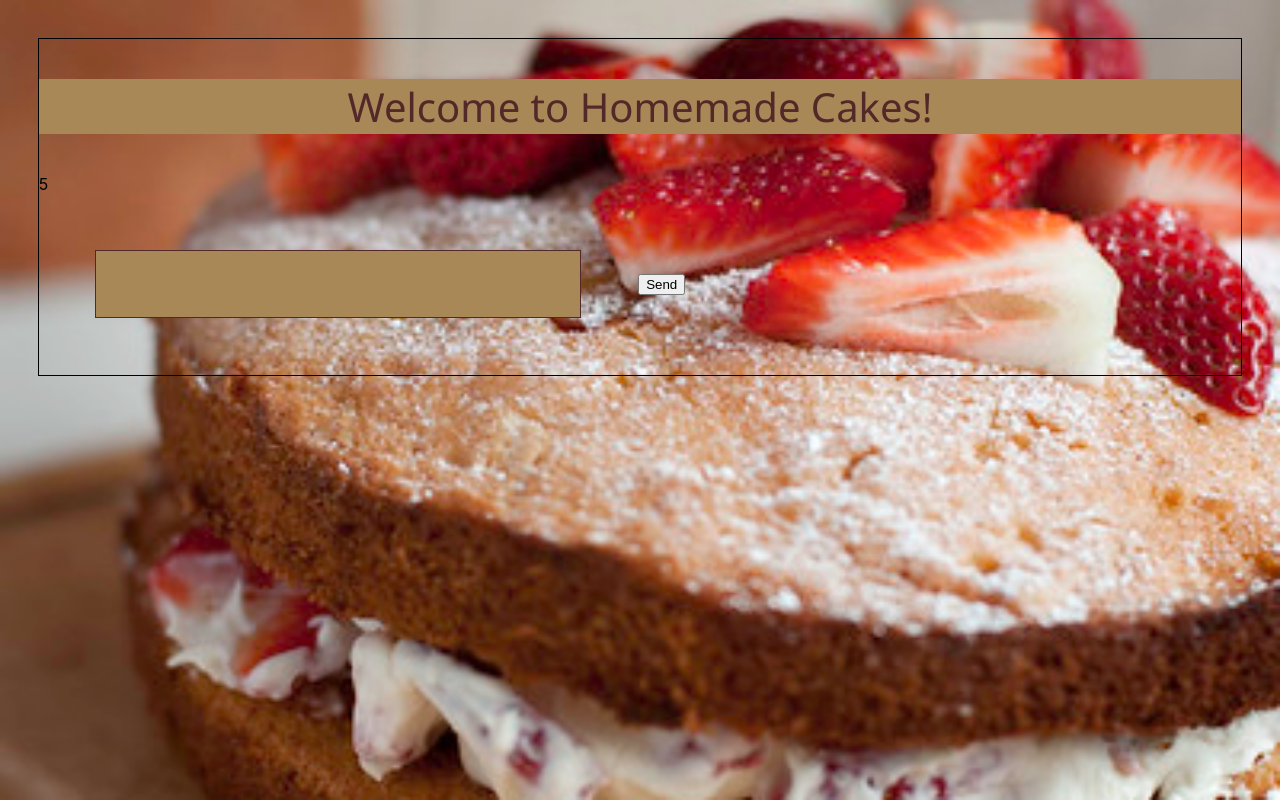
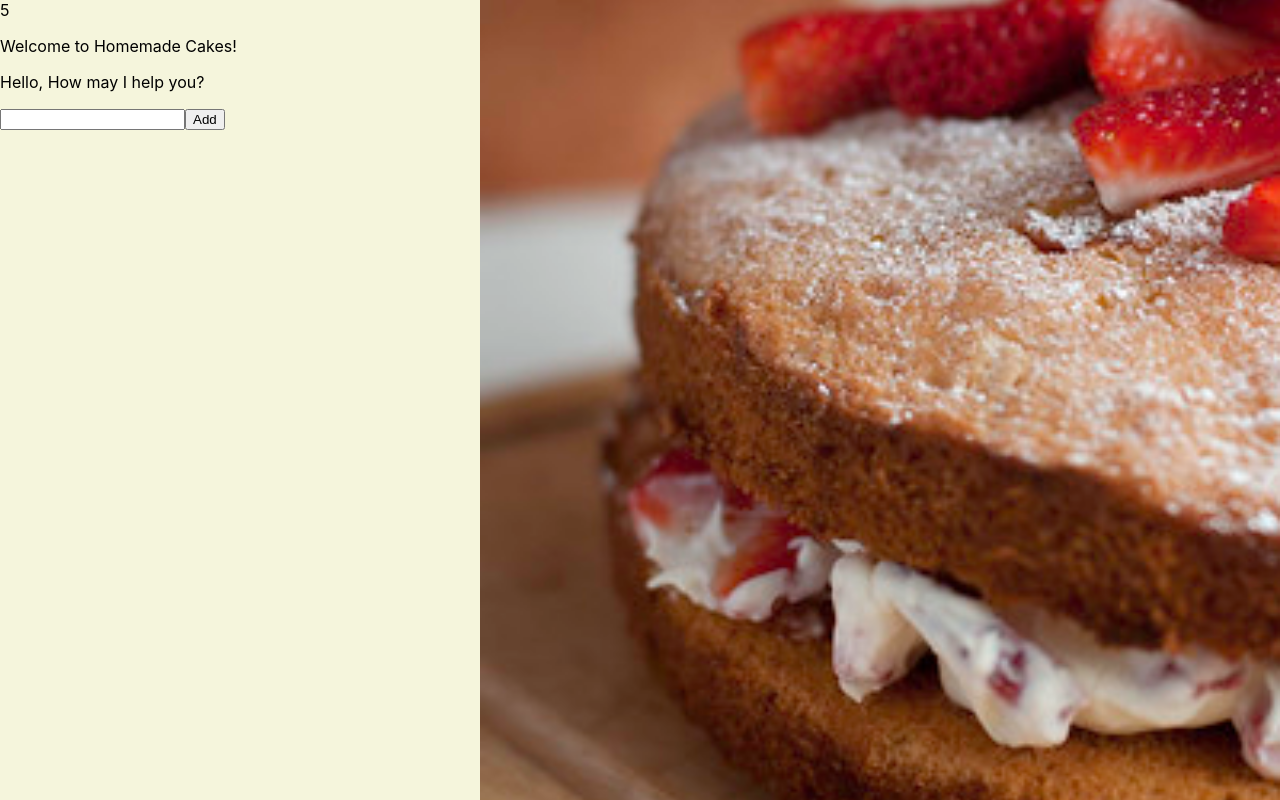
Before and after one commit to Anita771/React-Project, a React (Create React App) app in the folder my-react-project/: page / in a window 1280 px wide. Built offline with nearby package versions, Linux system fonts and the light colour scheme.

Commit message:
List.jsx

```diff
--- a/my-react-project/src/App.css
+++ b/my-react-project/src/App.css
@@ -1,34 +1,18 @@
+.App {
+    display: flex;
+    flex-direction: column;
+    height: 100vh;
+}
+.App.List {
+    display: flex;
+    flex-direction: column;
+    li:nth-child(-n+3) {
+        border: 2px solid orange;
+        margin-bottom: 1px;
+    }
 
-.Menubar {
- background-color: rgb(169, 136, 88);
- text-align:center;
- color:rgb(83, 40, 40);
- font-size: 40px;
- font-style: bold;
- font-family: 'Segoe UI', Tahoma, Geneva, Verdana, sans-serif ;
-} /*I want to put it in the middle*/
-
-.Button {
-    color: brown;
-    font-size: 40px;
-    font-style: bold;
-    height: 4em;
-    width: 7em;
-}
-
-.Textarea {
-    margin: 1.5cm;
-    border: solid thin rgb(83, 40, 40);
-    height: 4em;
-    width: 30em;
-    align: center;
-    font-family: Arial, Helvetica, sans-serif;
-    font-style: bold;
-    font-size: medium;
-    background-color:rgb(169, 136, 88);
-    color: rgb(83, 40, 40);
-
-
-
+    li:nth-child(even) {
+        background-color: red;
+    }
 
 }
--- a/my-react-project/src/App.js
+++ b/my-react-project/src/App.js
@@ -1,23 +1,22 @@
+import Counter from "./Components/Counter";
 import Menubar from "./Components/Menubar";
-import Button from "./Components/Button";
-import Textarea from "./Components/Textarea";
+import List from "./Components/List";
+
 //import Backgroundimage from "./Components/Backgroundimage";
-import Counter from "./Components/Counter";
 import './App.css';
-
-function App() {
-  return (
-    <div>
-      <Menubar/>
-      <Counter/>
-      <div>
-      <Textarea/>
-      <Button/>
-      </div>
+import React from "react";
 
 
-   </div>
+export default function App() {
+  return (
+    <div className="App">
+      <card>
+      <Counter/>
+      <Menubar/>
+      <p>Hello, How may I help you?</p>
+      <List />
+
+      </card>
+       </div>
   );
 }
-
-export default App;
--- a/my-react-project/src/Components/Button.jsx
+++ b/my-react-project/src/Components/Button.jsx
@@ -3,8 +3,10 @@ export default function Button () {
         alert('You are chatting to a Robot')
     }
     return (
+        <div className="Button">
     <button onClick= {handleClick}>
     Send
     </button>
+    </div>
     );
 }
--- a/my-react-project/src/Components/Counter.jsx
+++ b/my-react-project/src/Components/Counter.jsx
@@ -1,6 +1,6 @@
 import { useEffect, useState } from "react";
 
-export default function Counter(props){
+export default function Counter(){
     const [count,setCount]= useState(0);
     useEffect(setTimer, [count]);
     function setTimer(){
@@ -9,7 +9,12 @@ export default function Counter(props){
     function handleTick(){
         setCount(count + 1);
     }
-    return  count;
+
+    return  (
+        <div className="Counter">
+     {count}
+    </div>
+    );
 
 
 }
--- /dev/null
+++ b/my-react-project/src/Components/List.jsx
@@ -0,0 +1,47 @@
+import { useState } from "react";
+
+let nextId = 0;
+function reply(message) {
+    if (message.includes("Hello", "Hi", "Moi",)) {
+      return "Hello! How May I help you?";
+    } else if (message.includes("Hi")) {
+      return "Hi! How may I help you?";
+    }else if (message.includes("types of cakes")) {
+      return "We have variety of cakes, which one do you like?";
+    }else if (message.includes("blackforest")) {
+      return "Great to know, yes we do have blackforest in our menu";
+    }
+    else if (message.includes("Bye")) {
+      return "See you!";
+    } else {
+      return `I didn't understand when you said: ${message}`;
+    }
+  }
+
+export default function List() {
+
+    const [name, setName] = useState('');
+    const [artists, setArtists] = useState([]);
+
+    return (
+        <div>
+         <input
+          value={name}
+          onChange={e => setName(e.target.value)}
+        />
+        <button onClick={() => {
+          setName('');
+          setArtists([
+            ...artists,
+            { id: nextId++, name: name },
+            { id: nextId++, name: reply(name) }
+          ]);
+        }} >Add</button>
+        <ul>
+          {artists.map(artist => (
+            <li key={artist.id}>{artist.name}</li>
+          ))}
+        </ul>
+         </div>
+    );
+  }
--- a/my-react-project/src/Components/Menubar.jsx
+++ b/my-react-project/src/Components/Menubar.jsx
@@ -1,5 +1,7 @@
+
 export default function Menubar() {
     return (
-    <p className='Menubar'> Welcome to Homemade Cakes! </p>
+<p className="Menubar"> Welcome to Homemade Cakes! </p>
+
     );
 }
--- a/my-react-project/src/Components/Textarea.jsx
+++ b/my-react-project/src/Components/Textarea.jsx
@@ -1,8 +1,13 @@
+import Button from "./Button"
 export default function Textarea(){
     return (
-    <input className="Textarea"
-        Type="text"
-        />
+        <div className="Textarea">
+    <textarea id="firstText">
+        Hello, How may I help you
+    </textarea>
+    <Button/>
+    </div>
+
 
     );
 
--- a/my-react-project/src/index.css
+++ b/my-react-project/src/index.css
@@ -1,19 +1,12 @@
 
 body {
-  background-color: antiquewhite;
   background-image: url("./Components/cake.jpg");
   background-repeat: no-repeat;
+  background-position: 5in;
   background-size: cover;
-  border: solid thin black;
-  margin: 10mm;
+  margin: 0mm;
+  background-color: beige;
   font-family: -apple-system, BlinkMacSystemFont, 'Segoe UI', 'Roboto', 'Oxygen',
     'Ubuntu', 'Cantarell', 'Fira Sans', 'Droid Sans', 'Helvetica Neue',
     sans-serif;
-  -webkit-font-smoothing: antialiased;
-  -moz-osx-font-smoothing: grayscale;
 }
-
-code {
-  font-family: source-code-pro, Menlo, Monaco, Consolas, 'Courier New',
-    monospace;
-}
```
